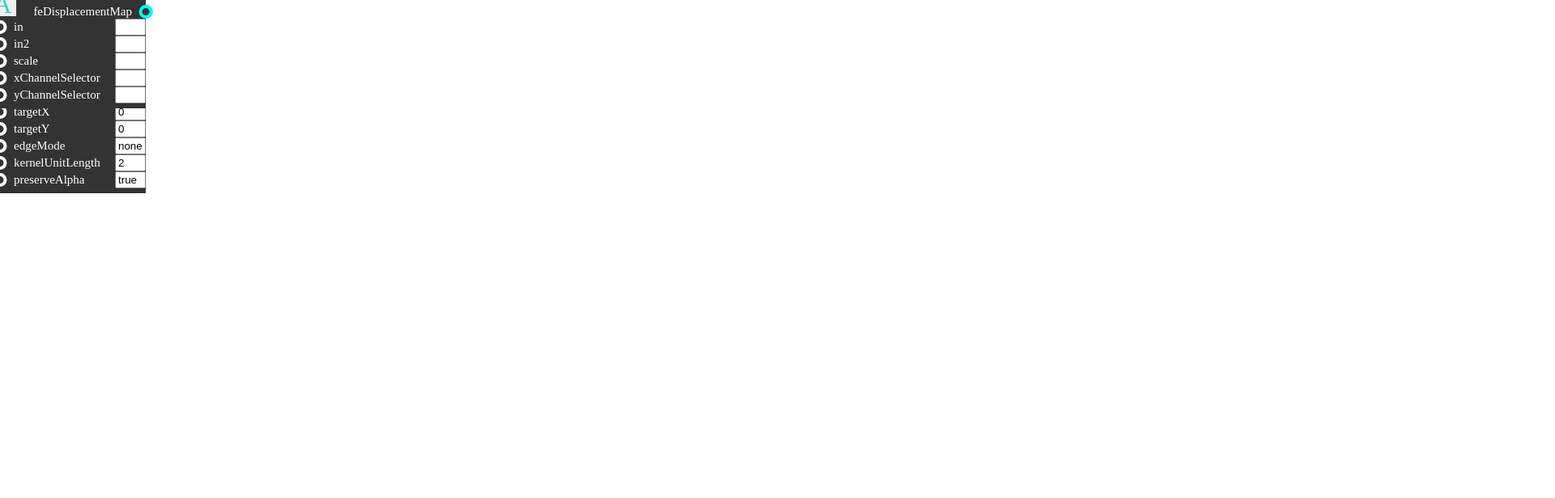
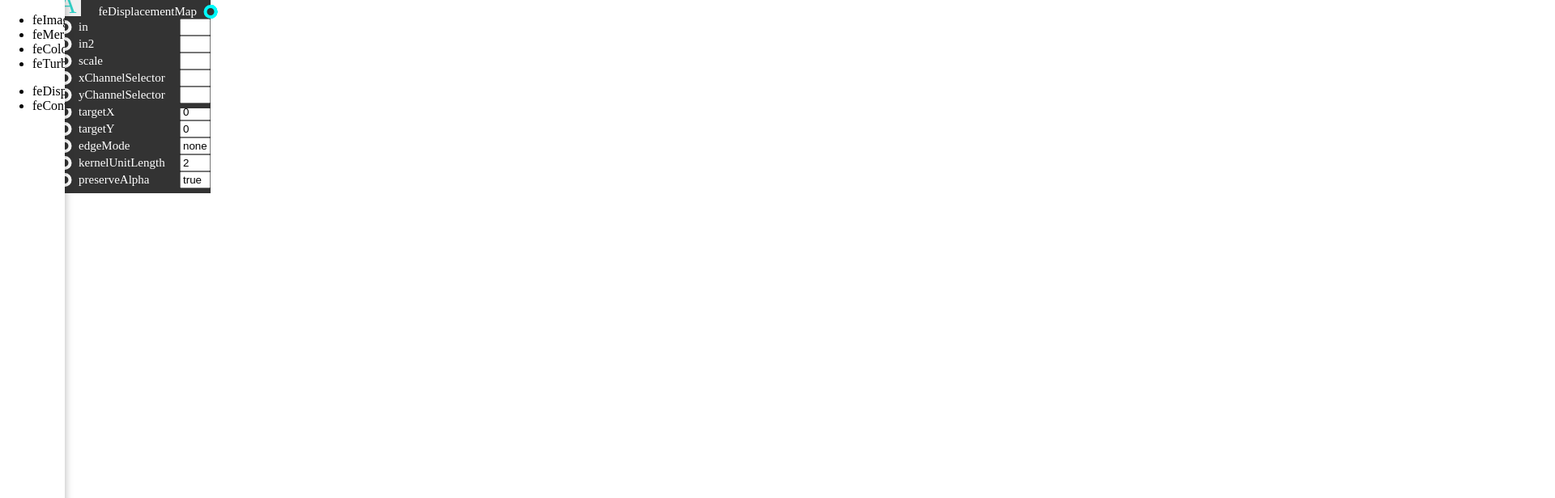
Before and after one commit to gogoend/svg-filter-graph-builder, a Vue app: page / in a window 1280 px wide. Shown: the top 616 px of the page at 81% size, 1920 px wide, since content can reach past the window. Built offline with nearby package versions, Linux system fonts and the light colour scheme.

Commit message:
更新(NodeLibraryPanel): 样式调整-位置靠左，定宽80px；同时调整其他相关组件样式及鼠标移动逻辑

```diff
--- a/src/views/AppMain/components/NodeLibraryPanel/index.vue
+++ b/src/views/AppMain/components/NodeLibraryPanel/index.vue
@@ -26,6 +26,13 @@ export default defineComponent({
 </script>
 <style lang="scss" scoped>
 .node-library-panel {
+  position: fixed;
+  height: 100vh;
+  top: 0;
+  width: 80px;
+  overflow: hidden;
+  background-color: #fff;
+  box-shadow: 0 0 10px rgba(0,0,0,0.3);
   ul.menu-list {
     li {
     }
--- a/src/views/AppMain/components/SvgCanvas/components/IoNode/index.vue
+++ b/src/views/AppMain/components/SvgCanvas/components/IoNode/index.vue
@@ -137,7 +137,7 @@ export default defineComponent({
             emit('port-move', { ev, originEl, vm })
           } else {
             position.value = [
-              ev.pageX - clickedRelativePosition.value[0],
+              ev.pageX - clickedRelativePosition.value[0] - 80,
               ev.pageY - clickedRelativePosition.value[1]
             ] // clickedRelativePosition.value.concat()
             nextTick(() => {
--- a/src/views/AppMain/components/SvgCanvas/index.vue
+++ b/src/views/AppMain/components/SvgCanvas/index.vue
@@ -6,8 +6,8 @@
     x="0px"
     y="0px"
     viewBox="0 0 1920 1080"
-    style="enable-background: new 0 0 1920 1080; width: 1920px; height: 1080px"
     xml:space="preserve"
+    class="svg-canvas"
   >
     <filter-def
       :linked-paths="linkedPaths"
@@ -137,7 +137,7 @@ C ${dArgs[2]}, ${dArgs[3]}, ${dArgs[4]}, ${dArgs[5]}, ${dArgs[6]}, ${dArgs[7]}`
           coord[1],
           coord[0],
           coord[1] + POINT_R
-        ].map((p, i) => i % 2 === 0 ? p + canvasScrollEl.value.scrollLeft : p + canvasScrollEl.value.scrollTop)
+        ].map((p, i) => i % 2 === 0 ? p + canvasScrollEl.value.scrollLeft - 80 : p + canvasScrollEl.value.scrollTop)
       }
       if (getPortElType(el) === 'out') {
         ghostPathDArguments.value = [
@@ -150,7 +150,7 @@ C ${dArgs[2]}, ${dArgs[3]}, ${dArgs[4]}, ${dArgs[5]}, ${dArgs[6]}, ${dArgs[7]}`
           coord[1],
           coord[0],
           coord[1]
-        ].map((p, i) => i % 2 === 0 ? p + canvasScrollEl.value.scrollLeft : p + canvasScrollEl.value.scrollTop)
+        ].map((p, i) => i % 2 === 0 ? p + canvasScrollEl.value.scrollLeft - 80 : p + canvasScrollEl.value.scrollTop)
       }
     }
     const handlePortMove = ({ ev, originEl }: {ev:MouseEvent, originEl: SVGCircleElement, vm: InstanceType<typeof IoNode>}) => {
@@ -158,13 +158,33 @@ C ${dArgs[2]}, ${dArgs[3]}, ${dArgs[4]}, ${dArgs[5]}, ${dArgs[6]}, ${dArgs[7]}`
         ghostPathDArguments.value = [
           ev.pageX, ev.pageY, ev.pageX + HANDLE_LENGTH, ev.pageY,
           ...ghostPathDArguments.value.slice(4)
-        ]
+        ].map((p, i) => {
+          if (i <= 3) {
+            if (i % 2 === 0) {
+              return p - 80
+            } else {
+              return p
+            }
+          } else {
+            return p
+          }
+        })
       }
       if (getPortElType(originEl) === 'out') {
         ghostPathDArguments.value = [
           ...ghostPathDArguments.value.slice(0, 4),
           ev.pageX - HANDLE_LENGTH, ev.pageY, ev.pageX, ev.pageY
-        ]
+        ].map((p, i) => {
+          if (i >= 4) {
+            if (i % 2 === 0) {
+              return p - 80
+            } else {
+              return p
+            }
+          } else {
+            return p
+          }
+        })
       }
     }
     const handlePortConnect = ({ ev, originEl }: {ev:MouseEvent, originEl: SVGCircleElement, vm: InstanceType<typeof IoPath>}) => {
@@ -187,7 +207,7 @@ C ${dArgs[2]}, ${dArgs[3]}, ${dArgs[4]}, ${dArgs[5]}, ${dArgs[6]}, ${dArgs[7]}`
         ].map((p, i) => {
           if (i <= 3) {
             if (i % 2 === 0) {
-              return p + canvasScrollEl.value.scrollLeft
+              return p + canvasScrollEl.value.scrollLeft - 80
             } else {
               return p + canvasScrollEl.value.scrollTop
             }
@@ -214,7 +234,7 @@ C ${dArgs[2]}, ${dArgs[3]}, ${dArgs[4]}, ${dArgs[5]}, ${dArgs[6]}, ${dArgs[7]}`
         ].map((p, i) => {
           if (i >= 4) {
             if (i % 2 === 0) {
-              return p + canvasScrollEl.value.scrollLeft
+              return p + canvasScrollEl.value.scrollLeft - 80
             } else {
               return p + canvasScrollEl.value.scrollTop
             }
@@ -267,7 +287,7 @@ C ${dArgs[2]}, ${dArgs[3]}, ${dArgs[4]}, ${dArgs[5]}, ${dArgs[6]}, ${dArgs[7]}`
         ].map((p, i) => {
           if (i <= 3) {
             if (i % 2 === 0) {
-              return p + canvasScrollEl.value.scrollLeft
+              return p + canvasScrollEl.value.scrollLeft - 80
             } else {
               return p + canvasScrollEl.value.scrollTop
             }
@@ -290,7 +310,7 @@ C ${dArgs[2]}, ${dArgs[3]}, ${dArgs[4]}, ${dArgs[5]}, ${dArgs[6]}, ${dArgs[7]}`
         ].map((p, i) => {
           if (i >= 4) {
             if (i % 2 === 0) {
-              return p + canvasScrollEl.value.scrollLeft
+              return p + canvasScrollEl.value.scrollLeft - 80
             } else {
               return p + canvasScrollEl.value.scrollTop
             }
@@ -330,6 +350,11 @@ C ${dArgs[2]}, ${dArgs[3]}, ${dArgs[4]}, ${dArgs[5]}, ${dArgs[6]}, ${dArgs[7]}`
 </script>
 
 <style lang="scss" scoped>
+.svg-canvas {
+  enable-background: new 0 0 1920 1080;
+  width: 1920px;
+  height: 1080px;
+  margin-left: 80px;
   .draggable {
     cursor: grab;
   }
@@ -339,4 +364,5 @@ C ${dArgs[2]}, ${dArgs[3]}, ${dArgs[4]}, ${dArgs[5]}, ${dArgs[6]}, ${dArgs[7]}`
     stroke-width: 4px;
     pointer-events: none;
   }
+}
 </style>
```
Lines whose indentation alone changed are shown as unchanged.
